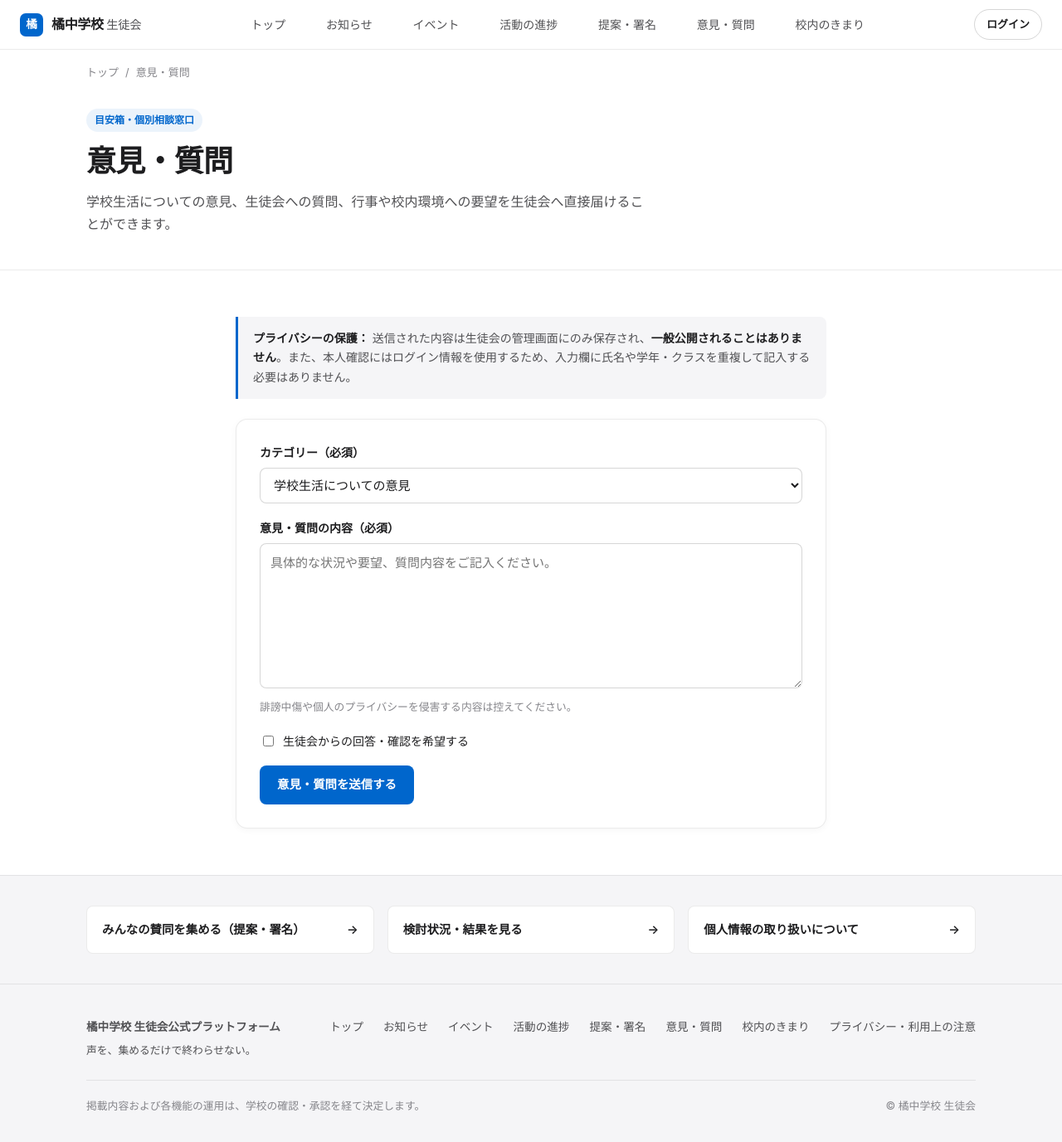
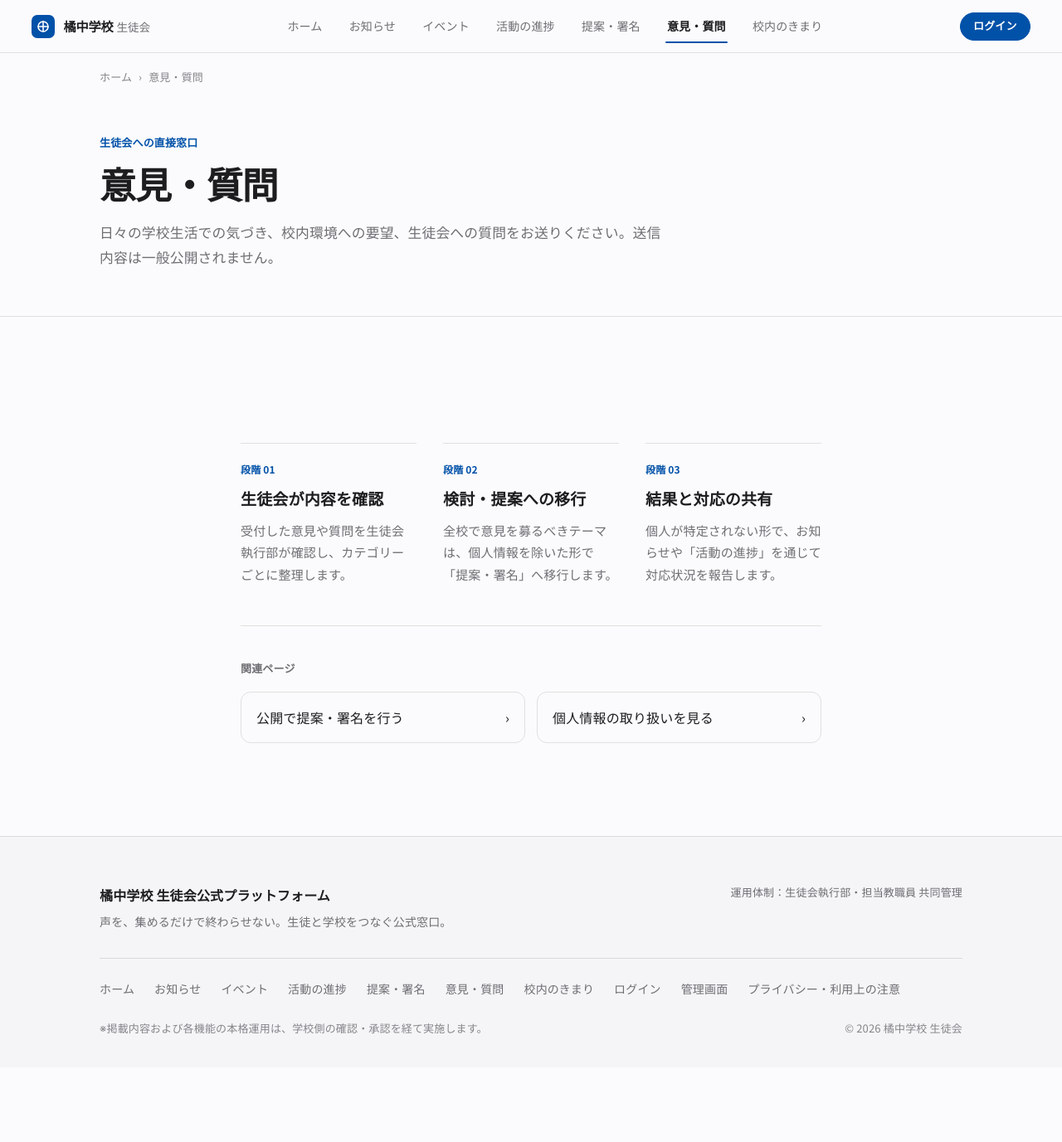
Before and after one commit to mir-boy-120508/council, a plain HTML site: page feedback.html in a window 1280 px wide. Shown: the whole page at 83% size. After the commit the page ends 1287 px from the top, so only its background shows below. Drawn offline with Linux system fonts and the light colour scheme.

Commit message:
Update feedback.html

```diff
--- a/feedback.html
+++ b/feedback.html
@@ -3,197 +3,70 @@
 <head>
   <meta charset="utf-8">
   <meta name="viewport" content="width=device-width, initial-scale=1">
-  <meta name="description" content="生徒から生徒会に対して学校生活の意見・質問・要望を送れる公式窓口です。">
-  <title>意見・質問 | 橘中学校 生徒会</title>
-  <link rel="stylesheet" href="site.css">
+  <meta name="theme-color" content="#fbfbfd">
+  <meta name="description" content="生徒から生徒会へ意見・質問・要望を送信する非公開窓口。">
+  <title>意見・質問 — 橘中学校 生徒会公式プラットフォーム</title>
+  <link rel="stylesheet" href="css/site.css">
 </head>
-<body>
-<header class="site-header">
-  <div class="header-inner">
-    <a class="site-brand" href="index.html">
-      <span class="brand-mark">橘</span>
-      <span>橘中学校 <span class="brand-sub">生徒会</span></span>
-    </a>
-    <nav class="main-nav" aria-label="主要メニュー">
-      <ul>
-        <li><a href="index.html">トップ</a></li>
-        <li><a href="newsroom.html">お知らせ</a></li>
-        <li><a href="events.html">イベント</a></li>
-        <li><a href="progress.html">活動の進捗</a></li>
-        <li><a href="petitions.html">提案・署名</a></li>
-        <li><a href="feedback.html">意見・質問</a></li>
-        <li><a href="school-rules.html">校内のきまり</a></li>
-      </ul>
-    </nav>
-    <div class="header-actions">
-      <div id="navAuthSlot"><a class="nav-action-btn" href="login.html">ログイン</a></div>
-      <button id="mobileMenuToggle" class="mobile-menu-toggle" aria-expanded="false" aria-controls="mobileDrawer">メニュー</button>
-    </div>
-  </div>
-</header>
-<nav id="mobileDrawer" class="mobile-drawer" aria-label="スマートフォンメニュー">
-  <ul>
-    <li><a href="index.html">トップ</a></li>
-    <li><a href="newsroom.html">お知らせ</a></li>
-    <li><a href="events.html">イベント</a></li>
-    <li><a href="progress.html">活動の進捗</a></li>
-    <li><a href="petitions.html">提案・署名</a></li>
-    <li><a href="feedback.html">意見・質問</a></li>
-    <li><a href="school-rules.html">校内のきまり</a></li>
-  </ul>
-  <div id="mobileAuthSlot" class="mobile-drawer-actions">
-    <a class="nav-action-btn" href="login.html">ログイン</a>
-  </div>
-</nav>
+<body data-page="feedback">
+  <header id="site-header"></header>
+
   <main>
+    <div class="container">
       <nav class="breadcrumb" aria-label="現在位置">
-  <div class="container">
         <ol>
-      <li><a href="index.html">トップ</a></li>
+          <li><a href="index.html">ホーム</a></li>
           <li aria-current="page">意見・質問</li>
         </ol>
+      </nav>
     </div>
-</nav>
+
     <section class="page-header">
       <div class="container">
-      <span class="page-category-tag">目安箱・個別相談窓口</span>
+        <p class="page-header-eyebrow">生徒会への直接窓口</p>
         <h1>意見・質問</h1>
-      <p class="page-lead">学校生活についての意見、生徒会への質問、行事や校内環境への要望を生徒会へ直接届けることができます。</p>
+        <p class="page-header-lead">日々の学校生活での気づき、校内環境への要望、生徒会への質問をお送りください。送信内容は一般公開されません。</p>
       </div>
     </section>
 
     <section class="section">
-    <div class="container" style="max-width:760px;">
-      <div class="notice-banner">
-        <strong>プライバシーの保護：</strong>
-        送信された内容は生徒会の管理画面にのみ保存され、<strong>一般公開されることはありません</strong>。また、本人確認にはログイン情報を使用するため、入力欄に氏名や学年・クラスを重複して記入する必要はありません。
+      <div class="container" style="max-width:780px;">
+        <div id="feedback-schedule-banner"></div>
+        <div id="feedback-form-area"></div>
+
+        <div class="editorial-grid-3" style="margin-top:56px;">
+          <div class="editorial-item">
+            <span class="editorial-item-num">段階 01</span>
+            <h3>生徒会が内容を確認</h3>
+            <p>受付した意見や質問を生徒会執行部が確認し、カテゴリーごとに整理します。</p>
+          </div>
+          <div class="editorial-item">
+            <span class="editorial-item-num">段階 02</span>
+            <h3>検討・提案への移行</h3>
+            <p>全校で意見を募るべきテーマは、個人情報を除いた形で「提案・署名」へ移行します。</p>
+          </div>
+          <div class="editorial-item">
+            <span class="editorial-item-num">段階 03</span>
+            <h3>結果と対応の共有</h3>
+            <p>個人が特定されない形で、お知らせや「活動の進捗」を通じて対応状況を報告します。</p>
+          </div>
         </div>
 
-      <div id="feedbackAuthAlert" class="notice-banner" style="display:none;border-left-color:var(--status-warning);"></div>
-
-      <div class="form-card">
-        <form id="feedbackForm">
-          <div class="form-group">
-            <label for="fbCategory">カテゴリー（必須）</label>
-            <select id="fbCategory" class="form-control" required>
-              <option value="学校生活についての意見">学校生活についての意見</option>
-              <option value="生徒会への質問">生徒会への質問</option>
-              <option value="行事や活動への提案">行事や活動への提案</option>
-              <option value="校内環境についての要望">校内環境についての要望</option>
-              <option value="その他の意見">その他の意見</option>
-            </select>
+        <div class="related-links">
+          <p class="related-links-title">関連ページ</p>
+          <div class="related-links-grid">
+            <a class="related-link-item" href="petitions.html"><span>公開で提案・署名を行う</span><span>›</span></a>
+            <a class="related-link-item" href="privacy.html"><span>個人情報の取り扱いを見る</span><span>›</span></a>
           </div>
-
-          <div class="form-group">
-            <label for="fbContent">意見・質問の内容（必須）</label>
-            <textarea id="fbContent" class="form-control" rows="6" maxlength="2000" required placeholder="具体的な状況や要望、質問内容をご記入ください。"></textarea>
-            <p class="form-help">誹謗中傷や個人のプライバシーを侵害する内容は控えてください。</p>
-          </div>
-
-          <div class="form-group">
-            <label style="display:flex;align-items:center;gap:8px;font-weight:500;cursor:pointer;">
-              <input type="checkbox" id="fbWantsReply">
-              <span>生徒会からの回答・確認を希望する</span>
-            </label>
-          </div>
-
-          <div id="fbResultMsg" style="margin-bottom:14px;font-size:0.9rem;"></div>
-
-          <button type="submit" id="fbSubmitBtn" class="btn btn-primary">意見・質問を送信する</button>
-        </form>
-      </div>
-    </div>
-  </section>
-
-  <section class="related-links">
-    <div class="container">
-      <div class="related-grid">
-        <a class="related-item" href="petitions.html"><span>みんなの賛同を集める（提案・署名）</span><span>→</span></a>
-        <a class="related-item" href="progress.html"><span>検討状況・結果を見る</span><span>→</span></a>
-        <a class="related-item" href="privacy.html"><span>個人情報の取り扱いについて</span><span>→</span></a>
         </div>
       </div>
     </section>
   </main>
-<footer class="site-footer">
-  <div class="container">
-    <div class="footer-grid">
-      <div>
-        <strong>橘中学校 生徒会公式プラットフォーム</strong>
-        <p style="margin:6px 0 0;font-size:0.8rem;">声を、集めるだけで終わらせない。</p>
-      </div>
-      <div class="footer-links">
-        <a href="index.html">トップ</a>
-        <a href="newsroom.html">お知らせ</a>
-        <a href="events.html">イベント</a>
-        <a href="progress.html">活動の進捗</a>
-        <a href="petitions.html">提案・署名</a>
-        <a href="feedback.html">意見・質問</a>
-        <a href="school-rules.html">校内のきまり</a>
-        <a href="privacy.html">プライバシー・利用上の注意</a>
-      </div>
-    </div>
-    <div class="footer-bottom">
-      <span>掲載内容および各機能の運用は、学校の確認・承認を経て決定します。</span>
-      <span>© 橘中学校 生徒会</span>
-    </div>
-  </div>
-</footer>
-<script type="module" src="site.js"></script>
-<script type="module">
-  import { Backend } from "./js/firebase-service.js";
 
-  function updateAuthBanner(user) {
-    const alertBox = document.getElementById("feedbackAuthAlert");
-    const submitBtn = document.getElementById("fbSubmitBtn");
-    if (!user) {
-      alertBox.style.display = "block";
-      alertBox.innerHTML = `意見・質問を送信するには生徒アカウントでのログインが必要です。<a href="login.html" style="text-decoration:underline;font-weight:700;">ログインページへ進む →</a>`;
-      submitBtn.disabled = true;
-    } else {
-      alertBox.style.display = "none";
-      submitBtn.disabled = false;
-    }
-  }
-
-  document.addEventListener("tachibana:auth", (e) => {
-    updateAuthBanner(e.detail.user);
-  });
-
-  document.getElementById("feedbackForm").addEventListener("submit", async (e) => {
-    e.preventDefault();
-    const user = window.__TACHIBANA_USER__;
-    const msgEl = document.getElementById("fbResultMsg");
-    const submitBtn = document.getElementById("fbSubmitBtn");
-
-    if (!user) {
-      msgEl.style.color = "var(--status-danger)";
-      msgEl.textContent = "ログインが必要です。";
-      return;
-    }
-
-    submitBtn.disabled = true;
-    submitBtn.textContent = "送信中...";
-    try {
-      await Backend.submitFeedback({
-        category: document.getElementById("fbCategory").value,
-        content: document.getElementById("fbContent").value,
-        wantsReply: document.getElementById("fbWantsReply").checked,
-        userUid: user.uid
-      });
-      msgEl.style.color = "var(--status-success)";
-      msgEl.textContent = "送信が完了しました。貴重なご意見ありがとうございます。生徒会で内容を確認します。";
-      e.target.reset();
-    } catch (err) {
-      msgEl.style.color = "var(--status-danger)";
-      msgEl.textContent = err.message || "送信中にエラーが発生しました。";
-    } finally {
-      submitBtn.disabled = false;
-      submitBtn.textContent = "意見・質問を送信する";
-    }
-  });
-
-  updateAuthBanner(window.__TACHIBANA_USER__);
-</script>
+  <footer id="site-footer"></footer>
+  <script src="js/firebase-config.js"></script>
+  <script src="js/store.js"></script>
+  <script src="js/site.js"></script>
+  <script src="js/pages.js"></script>
 </body>
 </html>
```
Lines whose indentation alone changed are shown as unchanged.
